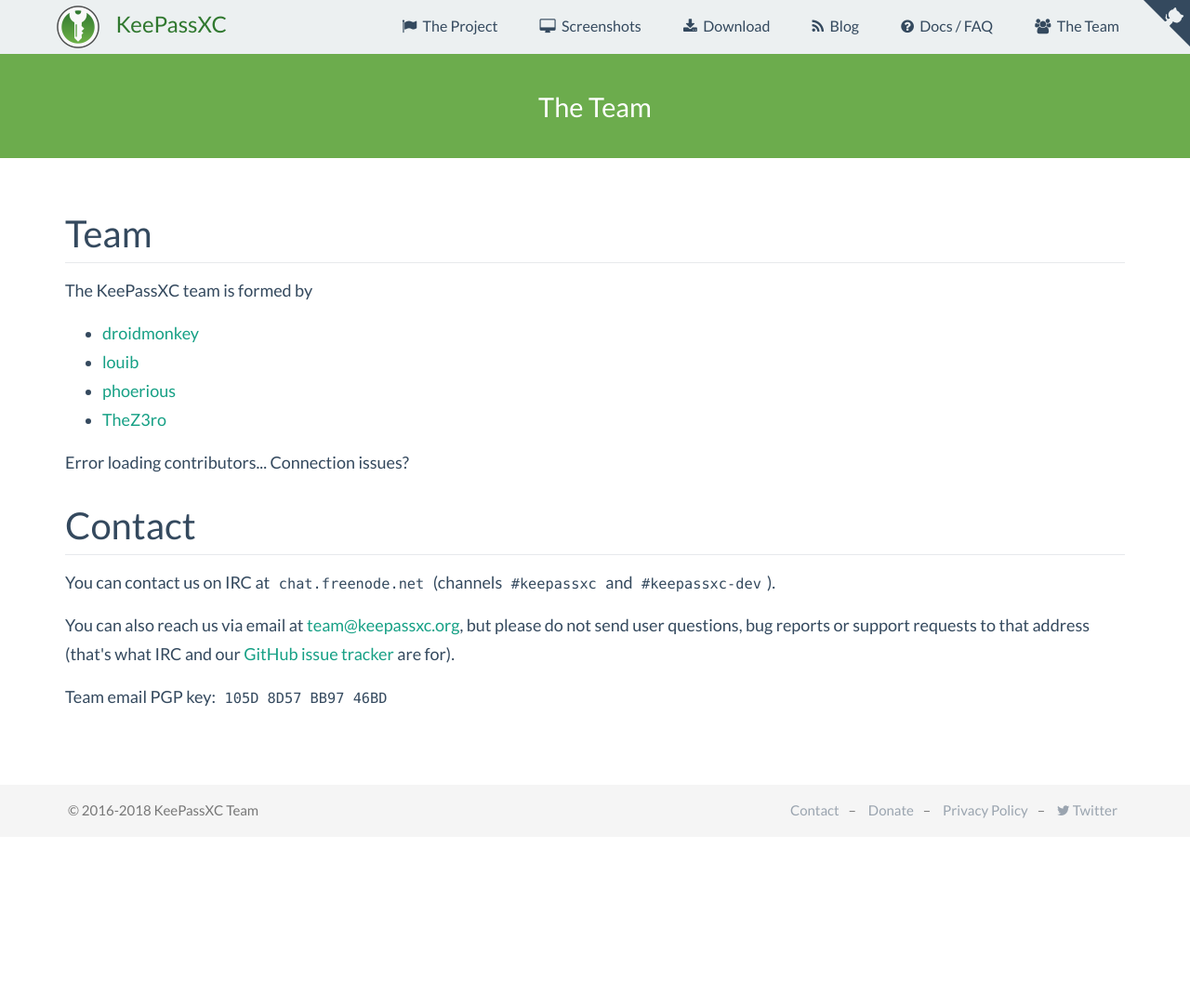
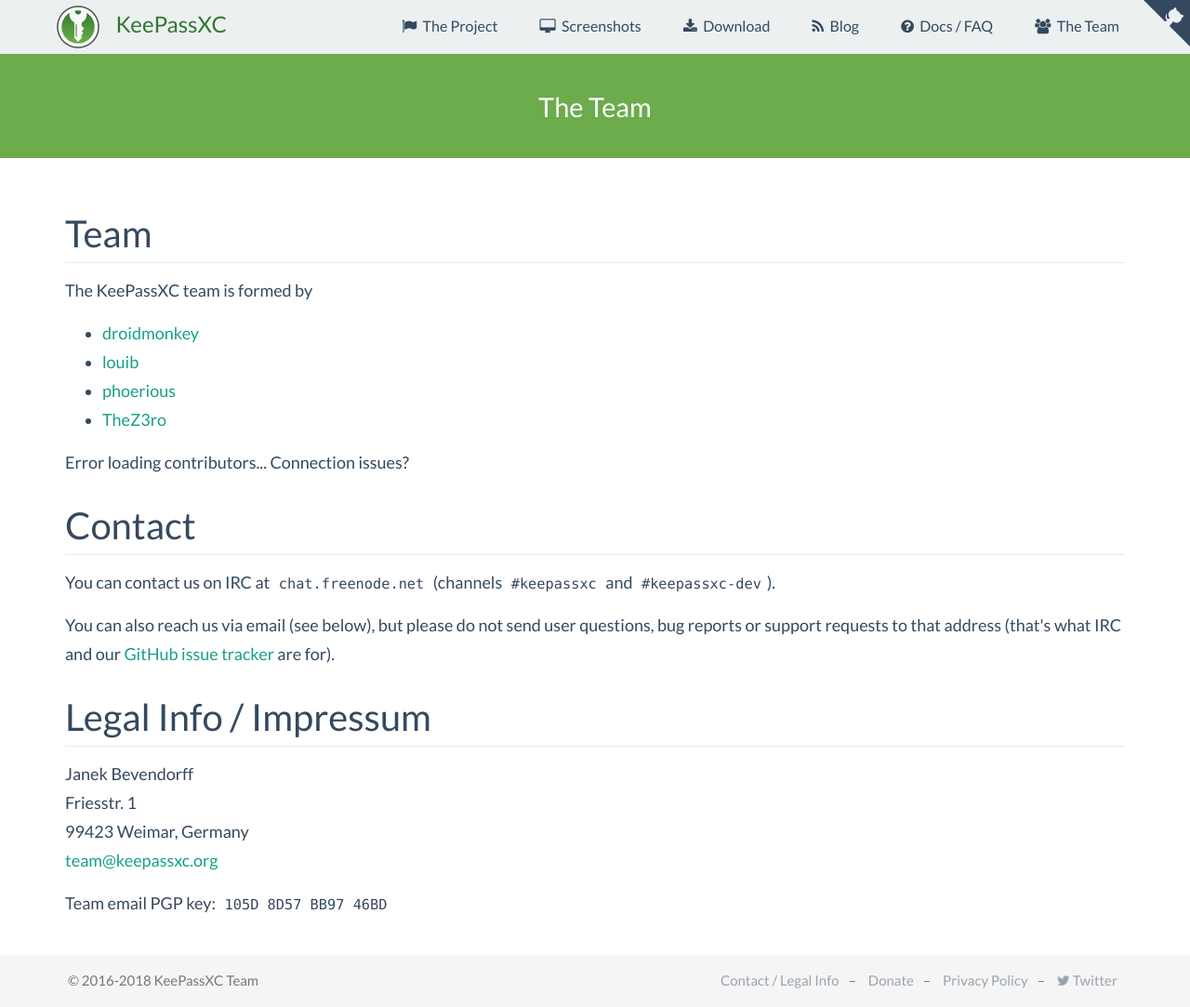
Before and after one commit to keepassxreboot/keepassxc-org, a Jekyll site: the page built from team.html, in a window 1280 px wide. Shown: the whole page at 93% size. Built offline with Jekyll 4.4.1, drawn with Linux system fonts in a browser that asks for light colours; comment, search, counter and statistics services are not loaded; before the commit the page ends 900 px from its top, so only the background shows below that.

Commit message:
Add legal info

```diff
--- a/_includes/footer.html
+++ b/_includes/footer.html
@@ -1,7 +1,7 @@
 <footer class="footer">
     <div class="container">
         <ul class="list-inline pull-right">
-            <li><a href="{{ site.baseurl }}/team#contact">Contact</a>
+            <li><a href="{{ site.baseurl }}/team#contact">Contact / Legal Info</a>
             <li><a href="{{ site.baseurl }}/donate">Donate</a>
             <li><a href="{{ site.baseurl }}/privacy">Privacy Policy</a>
             <li><a href="https://twitter.com/KeePassXC"><i class="fa fa-twitter" aria-hidden="true"></i>Twitter</a>
--- a/team.html
+++ b/team.html
@@ -17,9 +17,14 @@
 
 <h3 id="contact">Contact</h3>
 <p>You can contact us on IRC at <code>chat.freenode.net</code> (channels <code>#keepassxc</code> and <code>#keepassxc-dev</code>).</p>
-<p>You can also reach us via email at <span class="eobfsl">team 'AT` keepassxc ^DOT' org</span>, but please do not send
-    user questions, bug reports or support requests to that address (that's what IRC and our
-    <a href="https://github.com/keepassxreboot/keepassxc/issues">GitHub issue tracker</a> are for).</p>
+<p>You can also reach us via email (see below), but please do not send user questions, bug reports or support requests
+    to that address (that's what IRC and our <a href="https://github.com/keepassxreboot/keepassxc/issues">GitHub issue tracker</a> are for).</p>
+
+<h3 id="legal-info">Legal Info / Impressum</h3>
+<p>Janek Bevendorff<br>
+Friesstr. 1<br>
+99423 Weimar, Germany<br>
+<span class="eobfsl">team 'AT` keepassxc ^DOT' org</span></p>
 <p>Team email PGP key: <a href="http://pool.sks-keyservers.net/pks/lookup?op=get&search=0x105D8D57BB9746BD"><code>105D 8D57 BB97 46BD</code></a>
 
 <script>
```
